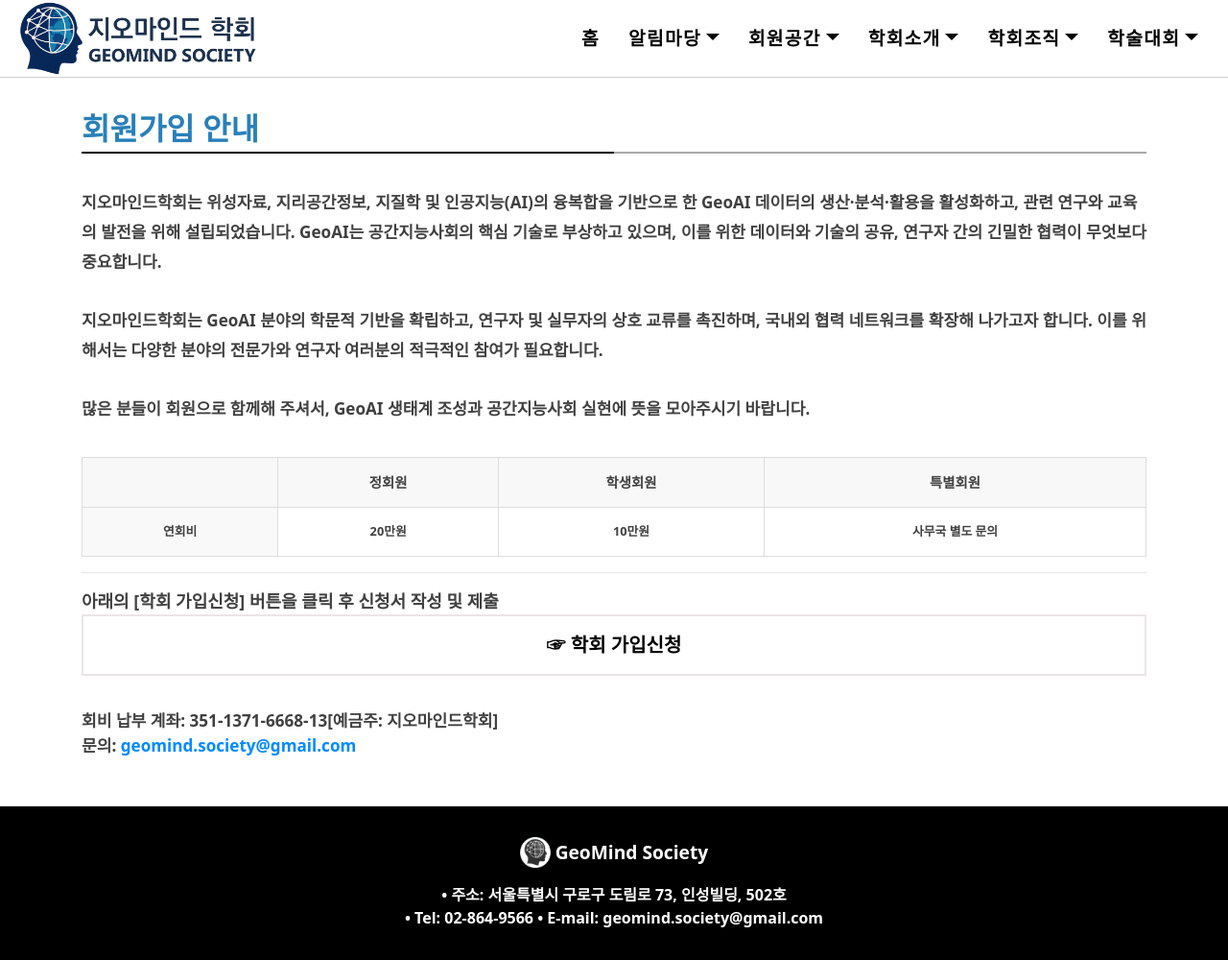
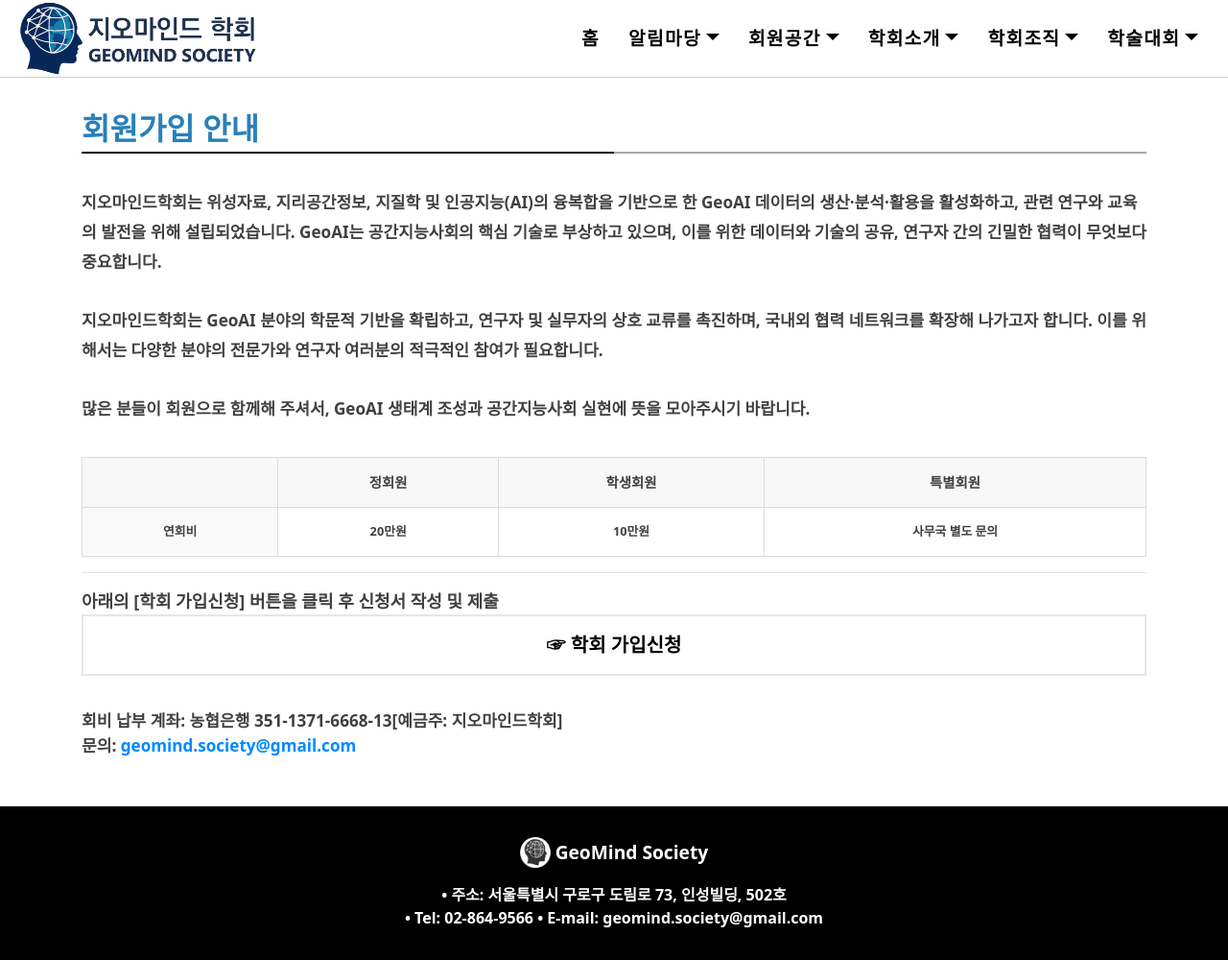
Before and after one commit to geomindgars/geomindgars.github.io, a Jekyll site: the page built from 회원가입안내.md, in a window 1280 px wide and 1000 px high. Shown: the whole window at 96% size. Built offline with Jekyll 4.4.1, drawn with Linux system fonts in a browser that asks for light colours; nearby versions of some CDN libraries.

Commit message:
Update 회원가입안내.md

```diff
--- a/회원가입안내.md
+++ b/회원가입안내.md
@@ -73,7 +73,7 @@
 </p>
 
   <div style="margin-top: 2em; font-size: 0.95em; line-height: 1.8em;">
-    <p><strong>회비 납부 계좌: 351-1371-6668-13[예금주: 지오마인드학회]</strong></p>
+    <p><strong>회비 납부 계좌: 농협은행 351-1371-6668-13[예금주: 지오마인드학회]</strong></p>
     <p><strong>문의:</strong> <a href="mailto:geomind.society@gmail.com">geomind.society@gmail.com</a></p>
   </div>
 </section>
```
